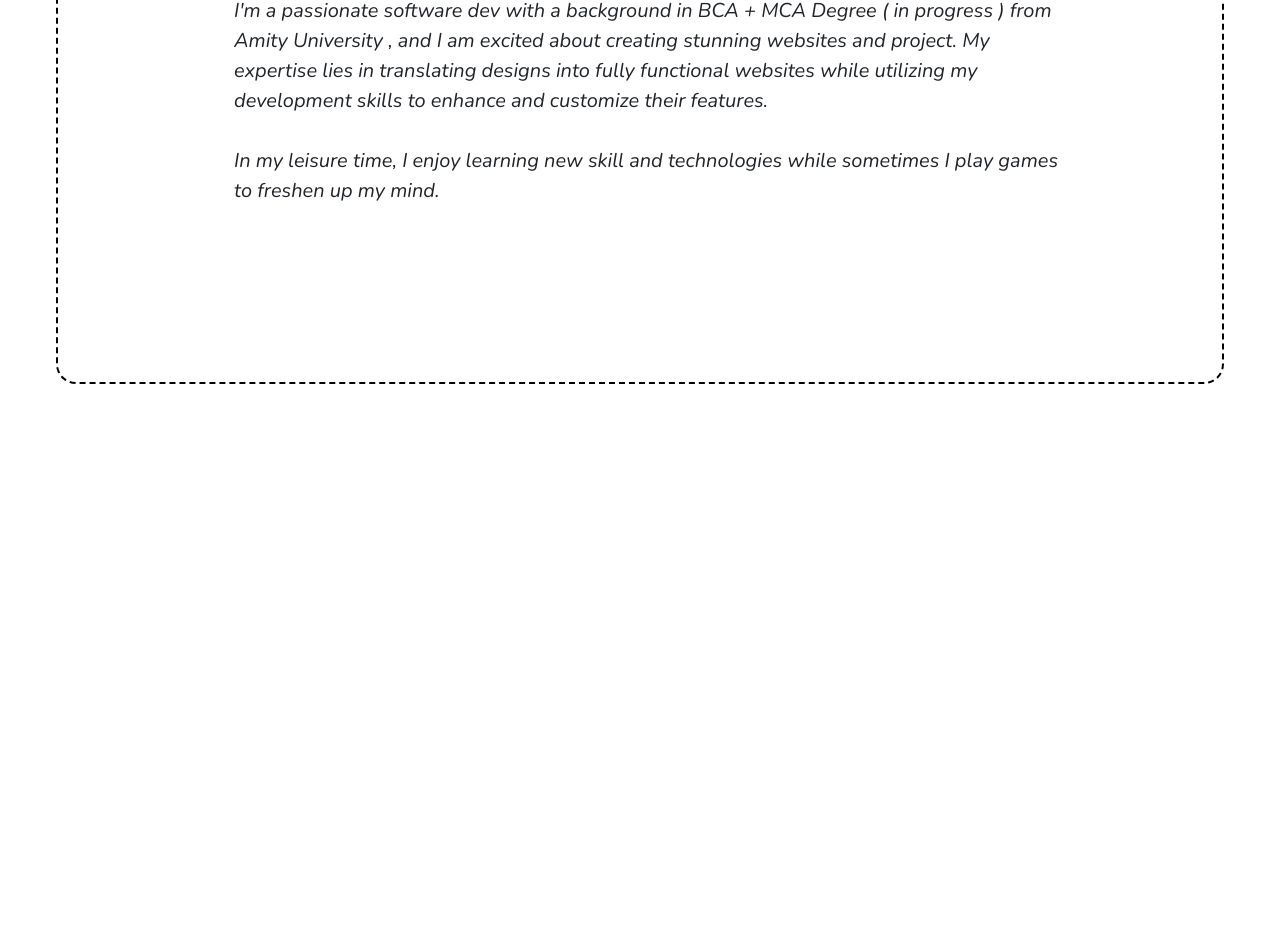
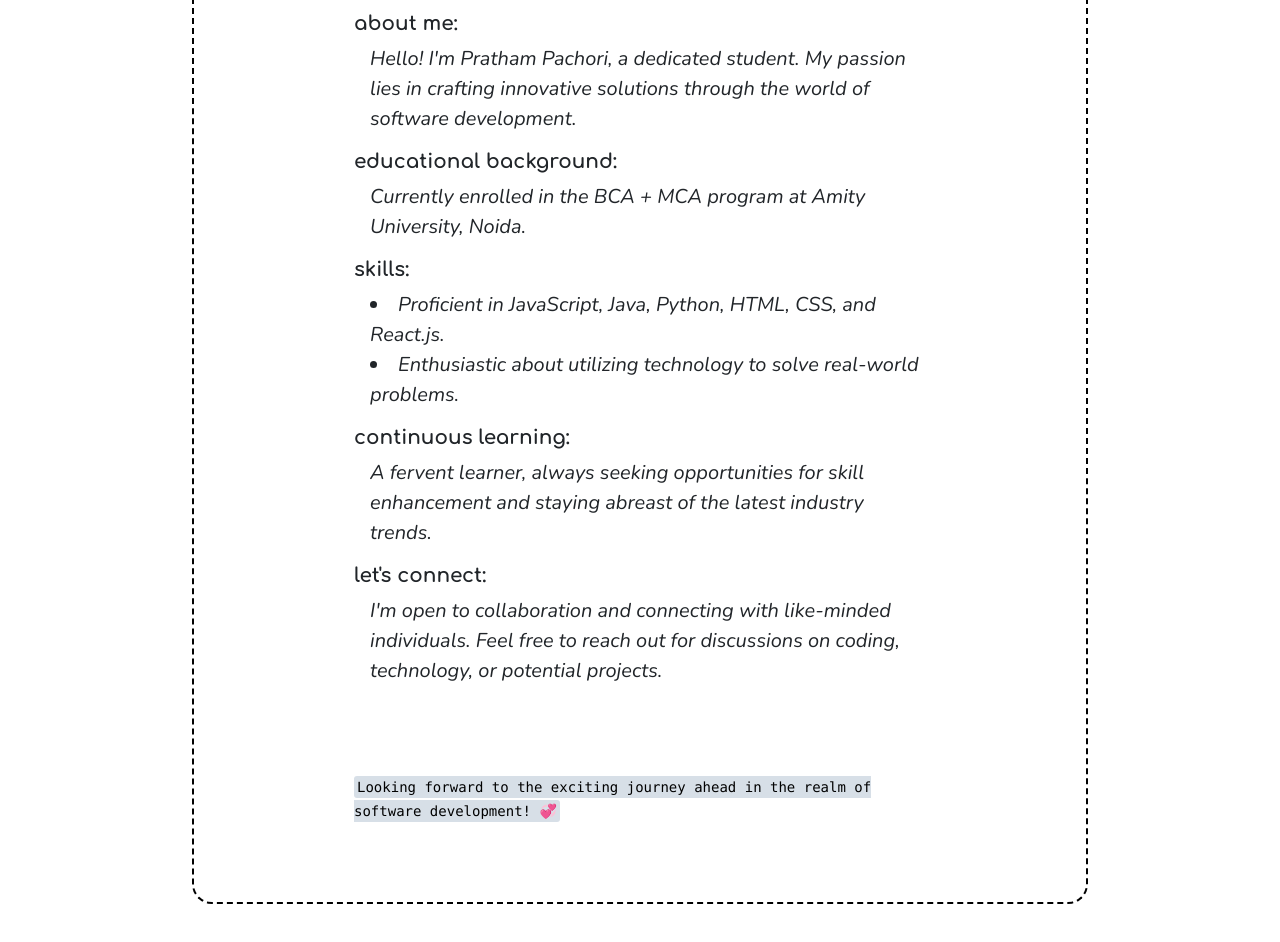
Before and after one commit to Xane07/xaneDev, a React (Vite) app: page / in a window 1280 px wide. Shown: the part 1074-2016 px from the top of the page. Built offline with nearby package versions, Linux system fonts and the light colour scheme.

Commit message:
edited about me section

```diff
--- a/src/elements/aboutMe/Me.css
+++ b/src/elements/aboutMe/Me.css
@@ -4,11 +4,14 @@
 .about {
   margin: 7vh;
   margin-top: 28vh;
+  margin-left: 15%;
+  margin-right: 15%;
   display: block;
   padding: 20vh;
   padding-top: 30vh;
   border: dashed black 2px;
   border-radius: 20px;
+  padding-bottom: 10vh;
 }
 
 .hd1 {
@@ -18,7 +21,7 @@
   justify-content: center;
   margin-left: 4rem;
   margin-top: -20vh;
-  margin-bottom: 2rem;
+  margin-bottom: 5rem;
 }
 
 .subhd{
@@ -35,3 +38,10 @@
   font-size: 20px;
   padding-left: 2vh;
 }
+
+.para2{
+  color: black;
+  background-color: rgb(215, 223, 231);
+  border-radius: 3px;
+  padding: 3px;
+}
--- a/src/elements/aboutMe/mesection.jsx
+++ b/src/elements/aboutMe/mesection.jsx
@@ -10,15 +10,51 @@ function Me() {
           </h3>
           <h5 className="subhd">about me:</h5>
           <p className="para">
-            I'm a passionate software dev with a background in BCA + MCA Degree
+            {/* I'm a passionate software dev with a background in BCA + MCA Degree
             ( in progress ) from Amity University , and I am excited about
             creating stunning websites and project. My expertise lies in
             translating designs into fully functional websites while utilizing
             my development skills to enhance and customize their features.
             <br></br>
             <br></br>In my leisure time, I enjoy learning new skill and
-            technologies while sometimes I play games to freshen up my mind.
+            technologies while sometimes I play games to freshen up my mind. */}
+            Hello! I'm Pratham Pachori, a dedicated student. My passion lies in
+            crafting innovative solutions through the world of software
+            development.
           </p>
+          <h5 className="subhd">educational background:</h5>
+          <p className="para">
+            Currently enrolled in the BCA + MCA program at Amity University,
+            Noida.
+          </p>
+          <h5 className="subhd">skills:</h5>
+          <p className="para">
+            <li>
+              Proficient in JavaScript, Java, Python, HTML, CSS, and React.js.
+            </li>
+            <li>
+              Enthusiastic about utilizing technology to solve real-world
+              problems.
+            </li>
+          </p>
+          <h5 className="subhd">continuous learning:</h5>
+          <p className="para">
+            A fervent learner, always seeking opportunities for skill
+            enhancement and staying abreast of the latest industry trends.
+          </p>
+          <h5 className="subhd">let's connect:</h5>
+          <p className="para">
+            I'm open to collaboration and connecting with like-minded
+            individuals. Feel free to reach out for discussions on coding,
+            technology, or potential projects.
+          </p>
+          <br></br>
+          <br></br>
+          <br></br>
+          <code className="para2">
+            Looking forward to the exciting journey ahead in the realm of
+            software development! 💞
+          </code>
         </div>
       </div>
     </>
```
